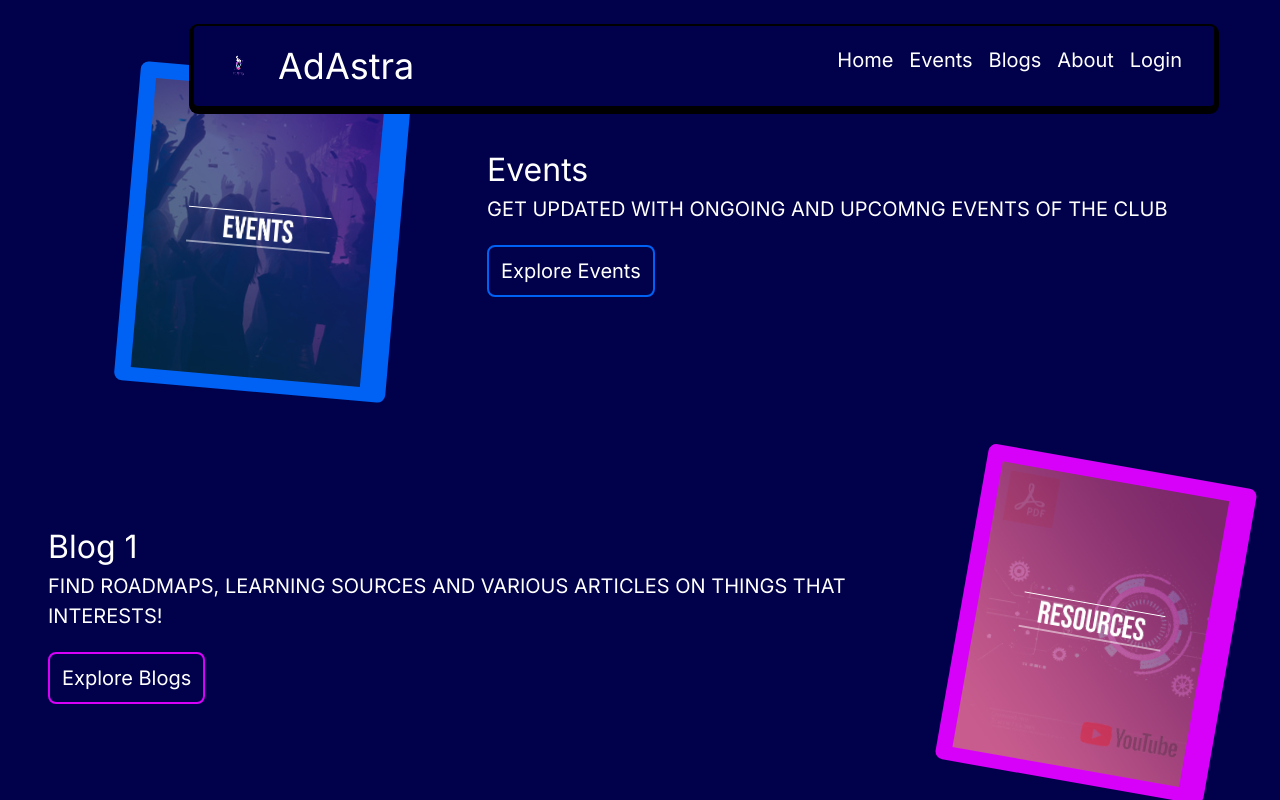
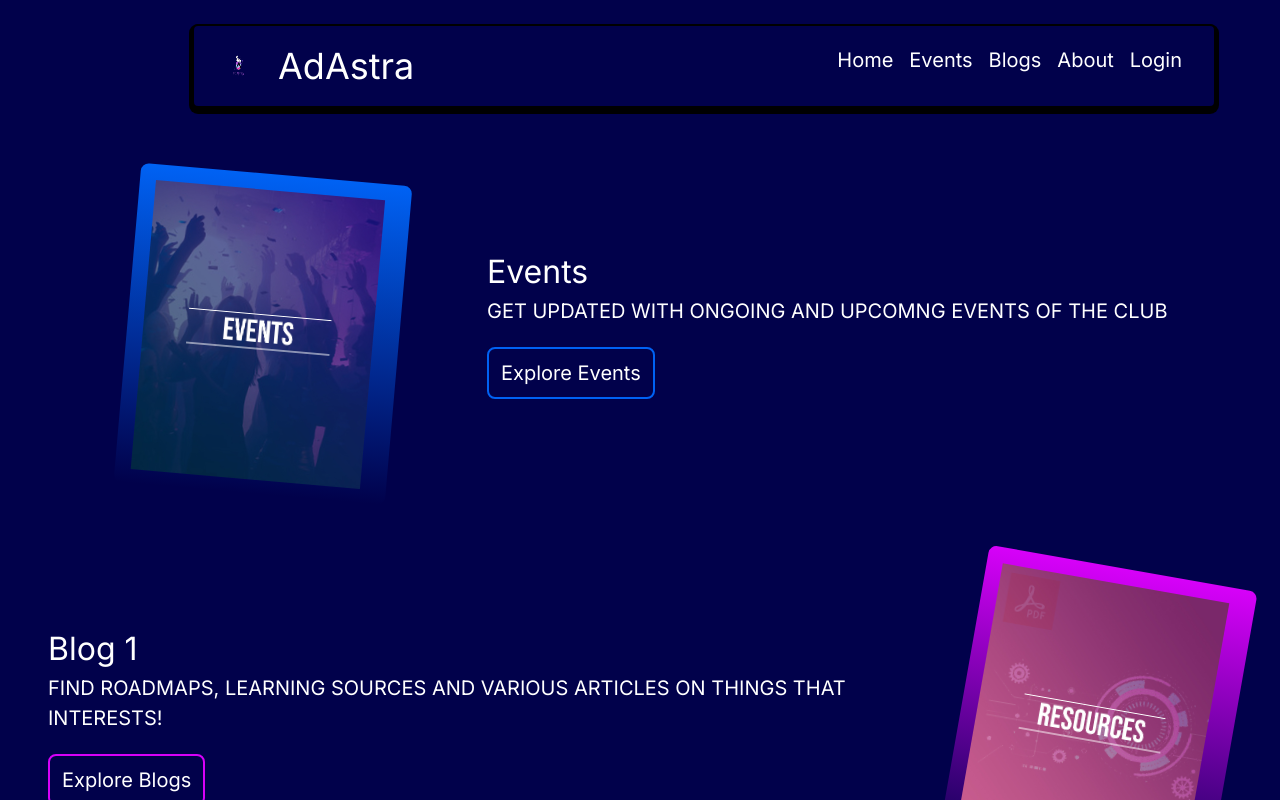
Before and after one commit to rajPadval/adastra-next-app, a Next.js app: page / in a window 1280 px wide. Shown: the top 800 px of the page. Built offline with nearby package versions, Linux system fonts and the light colour scheme.

Commit message:
Added changes to the components in homepage

```diff
--- a/src/app/components/homepageComponent/Home_Blogs.js
+++ b/src/app/components/homepageComponent/Home_Blogs.js
@@ -6,8 +6,8 @@ const Home_Blogs = () => {
   return (
     <div className='m-12'>
       <div className='flex sm:justify-evenly flex-col sm:flex-row justify-center'>
-        <div className='sm:w-[20rem] sm:h-[20rem] w-[15rem] h-[18rem] m-6 bg-adastra-purple rounded-lg rotate-[5deg] sm:hidden p-4'>
-        <Image src="/resources.jpg" width={230} height={200} className="" alt="Description" />
+        <div className='sm:w-[20rem] sm:h-[20rem] w-[15rem] h-[18rem] m-6 bg-gradient-to-b from-adastra-purple to-adastra-dark-blue rounded-lg rotate-[5deg] sm:hidden p-4'>
+          <Image src="/resources.jpg" width={230} height={200} className="" alt="Description" />
         </div>
         <div className='my-auto'>
           <h1 className='sm:text-[2rem] text-[1.5rem]'>Blog 1</h1>
@@ -19,8 +19,8 @@ const Home_Blogs = () => {
           </li>
         </div>
         <div>
-          <div className='sm:w-[17rem] sm:h-[20rem] w-[10rem] h-[13rem] bg-adastra-purple rounded-lg rotate-[10deg] sm:block hidden p-4'>
-          <Image src="/resources.jpg" width={230} height={200} className="" alt="Description" />
+          <div className='sm:w-[17rem] sm:h-[20rem] w-[10rem] h-[13rem] bg-gradient-to-b from-adastra-purple to-transparent  rounded-lg rotate-[10deg] sm:block hidden p-4'>
+            <Image src="/resources.jpg" width={230} height={200} className="" alt="Description" />
           </div>
         </div>
       </div>
--- a/src/app/components/homepageComponent/Home_Events.js
+++ b/src/app/components/homepageComponent/Home_Events.js
@@ -4,11 +4,11 @@ import Image from 'next/image'
 
 const Home_Events = () => {
     return (
-        <div className='m-12'>
+        <div className='mt-[150px] m-12'>
             <div className='flex sm:justify-evenly flex-col sm:flex-row justify-center'>
                 <div>
-                    <div className='sm:w-[17rem] sm:h-[20rem] w-[15rem] h-[18rem] m-6 bg-adastra-light-blue rounded-lg rotate-[5deg] p-4'>
-                    <Image src="/event.jpg" width={230} height={200} className="" alt="Description" />
+                    <div className='sm:w-[17rem] sm:h-[20rem] w-[15rem] h-[18rem] m-6 bg-gradient-to-b from-adastra-light-blue to-transparent rounded-lg rotate-[5deg] p-4'>
+                        <Image src="/event.jpg" width={230} height={200} className="" alt="Description" />
                     </div>
                 </div>
                 <div className='my-auto flex flex-col mx-[10px]'>
```
Also changed, not shown: 1 other file (tests, documents, lock files or other folders).
